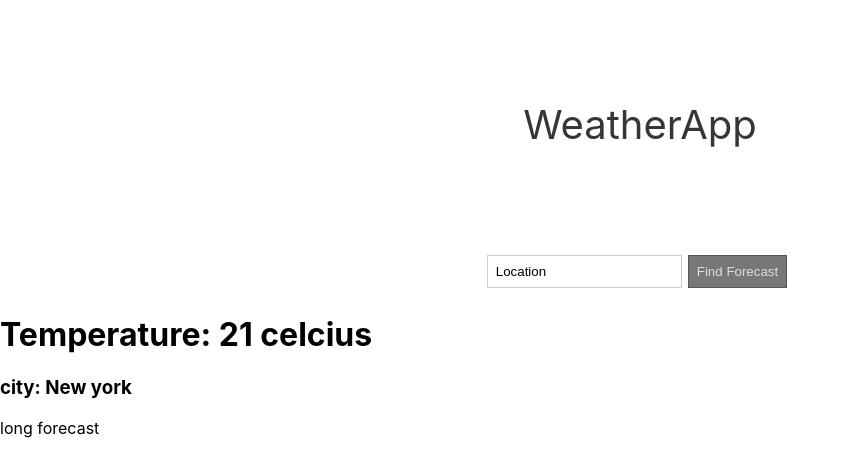
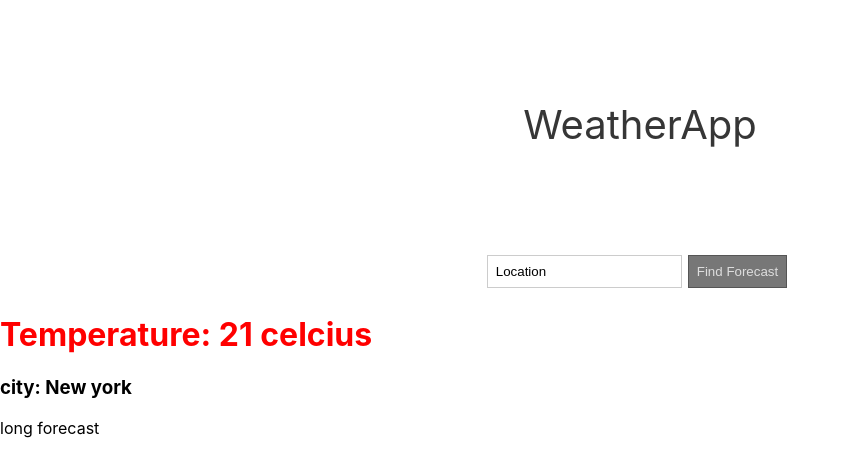
Before and after one commit to The-Code-Whisperer/weatherappes, a React (Create React App) app: page / in a window 1280 px wide. Shown: the top 476 px of the page, without its empty margins (0-850 px from the left). Built offline with nearby package versions, Linux system fonts and the light colour scheme.

Commit message:
e casdasd

```diff
--- a/package.json
+++ b/package.json
@@ -6,6 +6,7 @@
     "@testing-library/jest-dom": "^4.2.4",
     "@testing-library/react": "^9.5.0",
     "@testing-library/user-event": "^7.2.1",
+    "axios": "^0.20.0",
     "react": "^16.13.1",
     "react-dom": "^16.13.1",
     "react-scripts": "^3.4.3"
--- /dev/null
+++ b/src/Styles/Mainforecast.css
@@ -0,0 +1,3 @@
+h1 {
+  color: red;
+}
--- a/src/api/openweather.js
+++ b/src/api/openweather.js
@@ -1,5 +1,5 @@
-import axios from 'axios';
+import axios from "axios";
 
-const api_key = '8e7b5a4d1f58b0476c0658c7c172e7af';
+const api_key = "8e7b5a4d1f58b0476c0658c7c172e7af";
 
 export default api_key;
--- a/src/components/Mainforecast.js
+++ b/src/components/Mainforecast.js
@@ -1,11 +1,12 @@
 import React from "react";
+import "../Styles/Mainforecast.css";
 
 function Mainforecast() {
   return (
-    <>
+    <div className="main">
       <h1>Temperature: 21 celcius</h1>
       <h3>city: New york</h3>
-    </>
+    </div>
   );
 }
 
```
Also changed, not shown: 1 other file (tests, documents, lock files or other folders).
